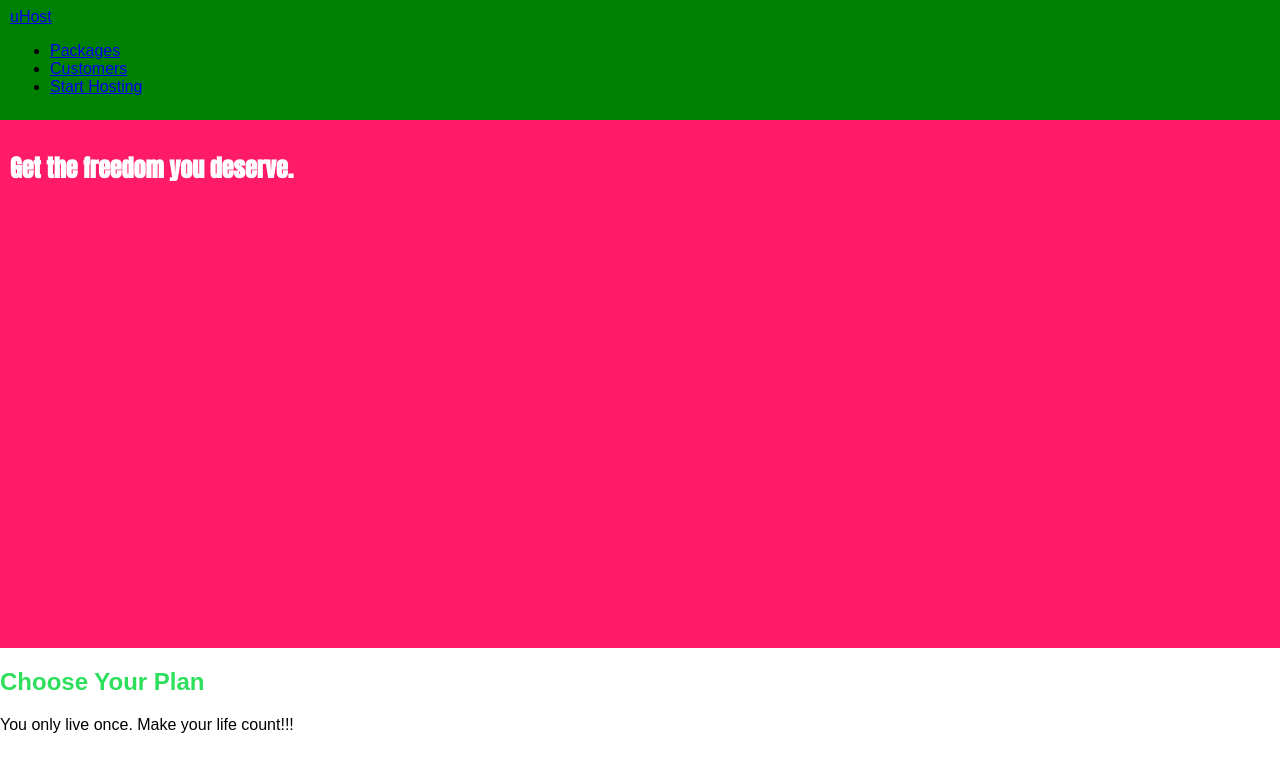
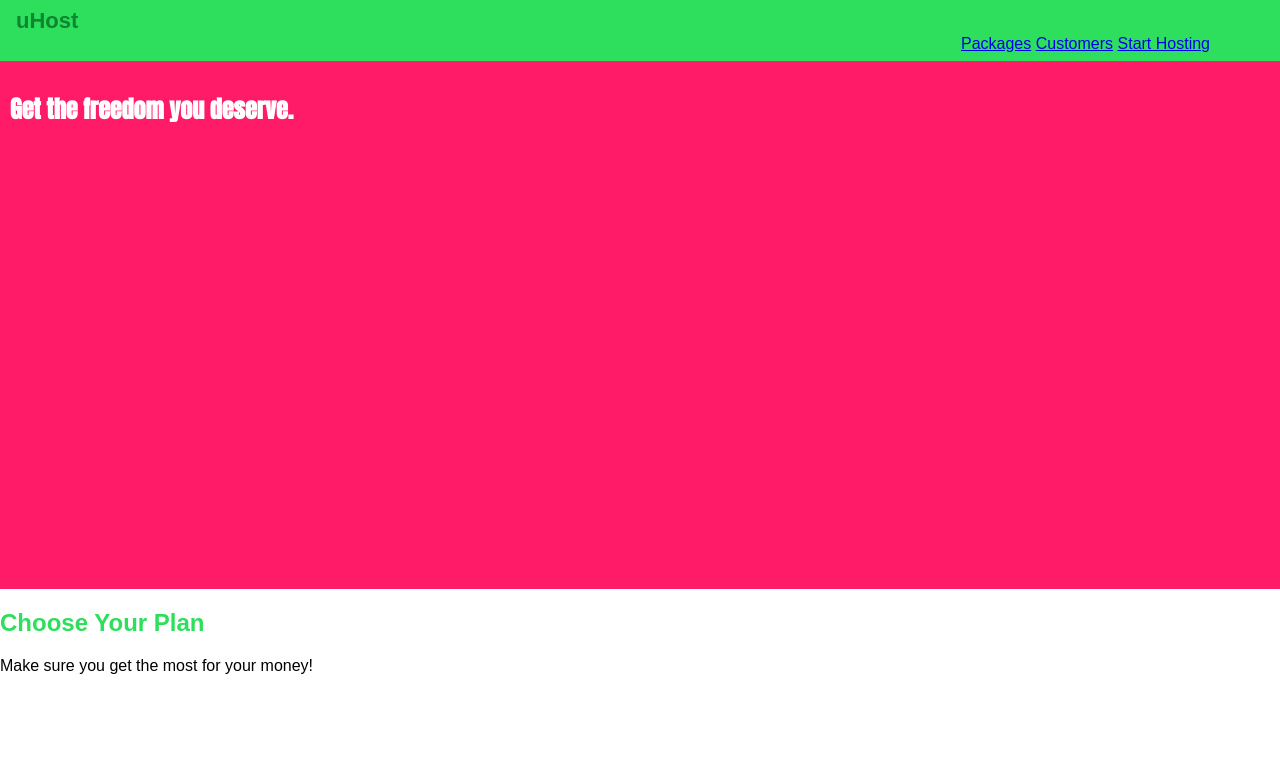
Before and after one commit to michaelkevinalabi/CSS-The-Complete-Guide-2020, a plain HTML site: page index.html in a window 1280 px wide. Drawn offline with Linux system fonts and the light colour scheme.

Commit message:
working with text decoration

```diff
--- a/index.html
+++ b/index.html
@@ -15,31 +15,33 @@
   <body>
     <header class="main-header">
         <div>
-        <a href="index.html"> uHost </a>
+            <a href="index.html" class="main-header__brand">
+                uHost
+            </a>
         </div>
-      <nav>
-        <ul>
-          <li>
+        <nav class="main-nav">
+            <ul class="main-nav__items">
+                <li class="main-nav__item">
                     <a href="packages/index.html">Packages</a>
                 </li>
-          <li>
+                <li class="main-nav__item">
                     <a href="customers/index.html">Customers</a>
                 </li>
-          <li>
+                <li class="main-nav__item">
                     <a href="start-hosting/index.html">Start Hosting</a>
                 </li>
             </ul>
         </nav>
     </header>
-
     <main>
         <section id="product-overview">
             <h1>Get the freedom you deserve.</h1>
         </section>
         <section id="plans">
             <h1 class="section-title">Choose Your Plan</h1>
-        <p>You only live once. Make your life count!!!</p>
+            <p>Make sure you get the most for your money!</p>
         </section>
     </main>
 </body>
+
 </html>
--- a/main.css
+++ b/main.css
@@ -29,6 +29,35 @@ body {
 
 .main-header {
     width: 100%;
-    background-color: green;
-    padding: 8px 10px;
+    background: #2ddf5c;
+    padding: 8px 16px;
 }
+
+.main-header > div {
+    display: inline-block;
+    vertical-align: middle;
+}
+
+.main-header__brand {
+    color: #10852f;
+    text-decoration: none;
+    font-weight: bold;
+    font-size: 22px;
+}
+
+.main-nav {
+    display: inline-block;
+    text-align: right;
+    width: calc(100% - 54px);
+    vertical-align: middle;
+}
+
+.main-nav__items {
+    margin: 0;
+    padding: 0;
+    list-style: none;
+}
+
+.main-nav__item {
+    display: inline-block;
+}
```
Lines whose indentation alone changed are shown as unchanged.
